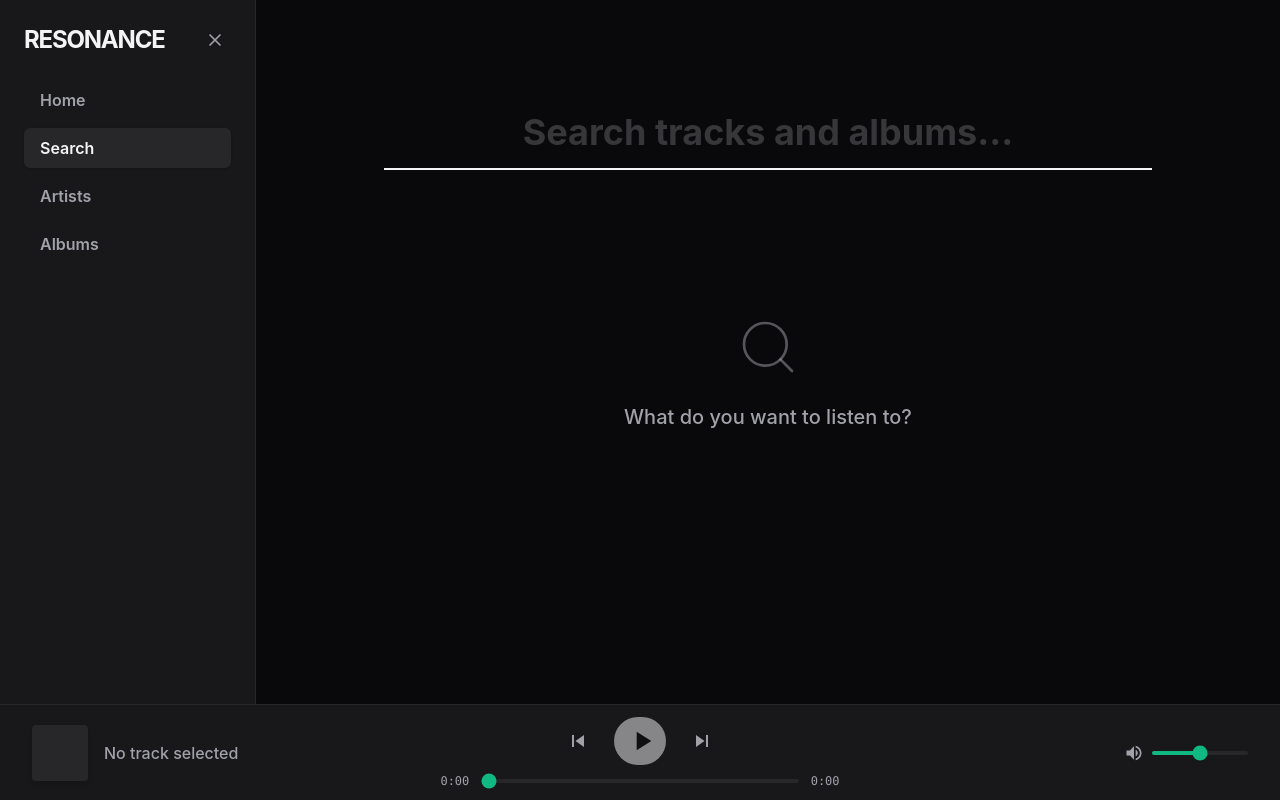
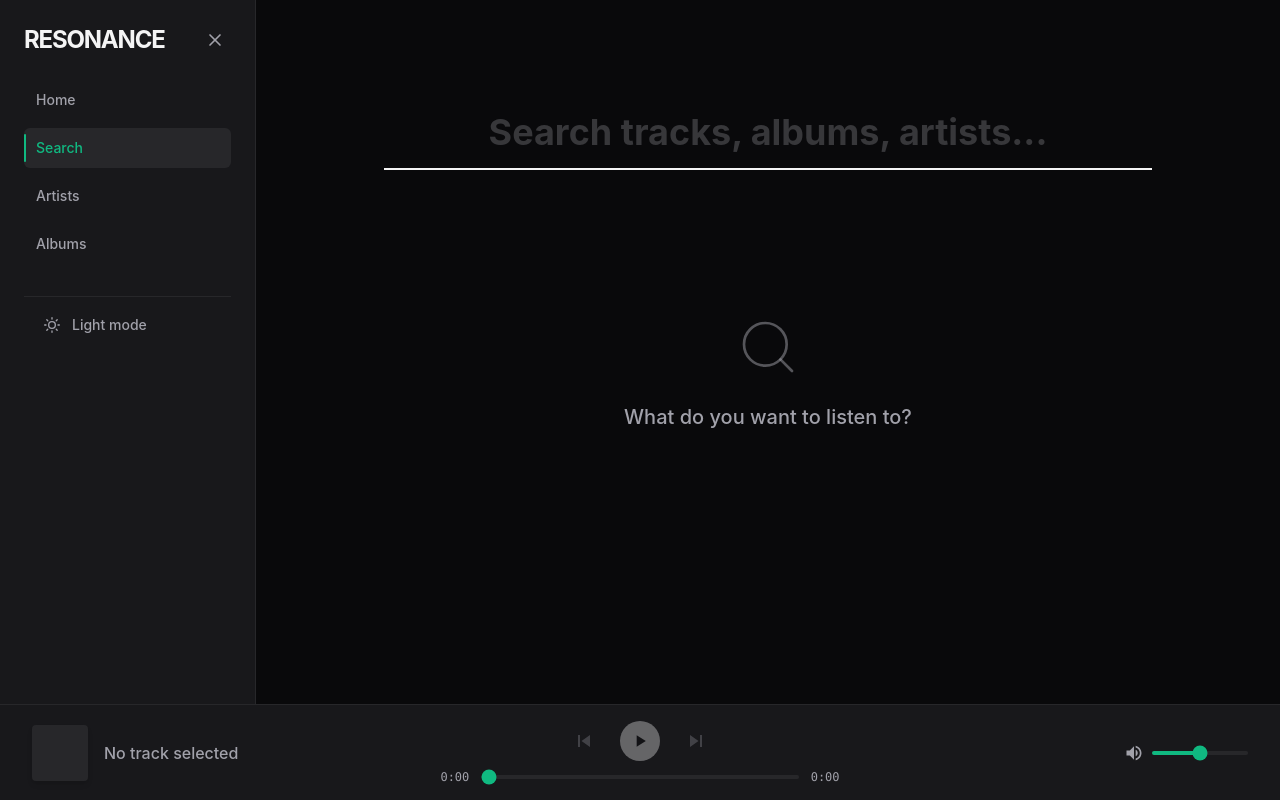
Before and after one commit to Vishwajit1610/Resonance, a React app in the folder frontend/: page /search in a window 1280 px wide. Built offline with nearby package versions, Linux system fonts and the light colour scheme; the HTML template or start-up script is replaced by a standard one.

Commit message:
feat(ui): implement theming and visual consistency improvements

```diff
--- a/frontend/src/App.jsx
+++ b/frontend/src/App.jsx
@@ -1,6 +1,7 @@
 import { useRef, useEffect } from 'react';
 import { BrowserRouter } from 'react-router-dom';
 import usePlayerStore from './store/usePlayerStore';
+import useTheme from './hooks/useTheme';
 
 // Layout Imports
 import Sidebar from './components/layout/Sidebar';
@@ -8,6 +9,8 @@ import PlayerBar from './components/layout/PlayerBar';
 import MainViewport from './components/layout/MainViewport';
 
 function App() {
+  useTheme();
+
   const audioRef = useRef(null);
   const currentTrack = usePlayerStore((state) => state.currentTrack);
   const isPlaying = usePlayerStore((state) => state.isPlaying);
--- a/frontend/src/components/layout/PlayerBar.jsx
+++ b/frontend/src/components/layout/PlayerBar.jsx
@@ -68,7 +68,7 @@ export default function PlayerBar() {
           <button
             onClick={playPrev}
             disabled={!currentTrack?.prev}
-            className="text-tx-muted hover:text-tx-main transition">
+            className="text-tx-muted hover:text-tx-main transition-colors duration-150 disabled:opacity-30 disabled:cursor-not-allowed">
             {/* Previous Icon */}
             <svg className="w-6 h-6" fill="currentColor" viewBox="0 0 24 24"><path d="M6 6h2v12H6zm3.5 6l8.5 6V6z"/></svg>
           </button>
@@ -76,19 +76,31 @@ export default function PlayerBar() {
           <button
             onClick={togglePlay}
             disabled={!currentTrack}
-            className="bg-tx-main text-background rounded-full p-2 hover:scale-105 disabled:opacity-50 transition"
+            className="w-10 h-10 flex items-center justify-center bg-tx-main text-background rounded-full hover:scale-105 disabled:opacity-35 disabled:cursor-not-allowed transition-transform duration-150"
           >
             {isPlaying ? (
-              <svg className="w-8 h-8 ml-0.5" fill="currentColor" viewBox="0 0 24 24"><path d="M6 19h4V5H6v14zm8-14v14h4V5h-4z"/></svg>
+              <svg
+                className="w-5 h-5"
+                fill="currentColor"
+                viewBox="0 0 24 24"
+              >
+                <path d="M6 19h4V5H6v14zm8-14v14h4V5h-4z" />
+              </svg>
             ) : (
-              <svg className="w-8 h-8 ml-1" fill="currentColor" viewBox="0 0 24 24"><path d="M8 5v14l11-7z"/></svg>
+              <svg
+                className="w-5 h-5"
+                fill="currentColor"
+                viewBox="0 0 24 24"
+              >
+                <path d="M8 5v14l11-7z" />
+              </svg>
             )}
           </button>
 
           <button
             onClick={playNext}
             disabled={!currentTrack?.next}
-            className="text-tx-muted hover:text-tx-main transition">
+            className="text-tx-muted hover:text-tx-main transition-colors duration-150 disabled:opacity-30 disabled:cursor-not-allowed">
             {/* Next Icon */}
             <svg className="w-6 h-6" fill="currentColor" viewBox="0 0 24 24"><path d="M6 18l8.5-6L6 6v12zM16 6v12h2V6h-2z"/></svg>
           </button>
--- a/frontend/src/components/layout/Sidebar.jsx
+++ b/frontend/src/components/layout/Sidebar.jsx
@@ -2,6 +2,23 @@
 
 import { Link, useLocation } from 'react-router-dom';
 import usePlayerStore from '../../store/usePlayerStore';
+import useTheme from '../../hooks/useTheme';
+
+const SunIcon = () => (
+  <svg width="16" height="16" viewBox="0 0 24 24" fill="none" stroke="currentColor" strokeWidth="2" strokeLinecap="round" strokeLinejoin="round">
+    <circle cx="12" cy="12" r="5"/>
+    <line x1="12" y1="1" x2="12" y2="3"/><line x1="12" y1="21" x2="12" y2="23"/>
+    <line x1="4.22" y1="4.22" x2="5.64" y2="5.64"/><line x1="18.36" y1="18.36" x2="19.78" y2="19.78"/>
+    <line x1="1" y1="12" x2="3" y2="12"/><line x1="21" y1="12" x2="23" y2="12"/>
+    <line x1="4.22" y1="19.78" x2="5.64" y2="18.36"/><line x1="18.36" y1="5.64" x2="19.78" y2="4.22"/>
+  </svg>
+);
+const MoonIcon = () => (
+  <svg width="16" height="16" viewBox="0 0 24 24" fill="none" stroke="currentColor" strokeWidth="2" strokeLinecap="round" strokeLinejoin="round">
+    <path d="M21 12.79A9 9 0 1 1 11.21 3 7 7 0 0 0 21 12.79z"/>
+  </svg>
+);
+
 
 export default function Sidebar() {
   const location = useLocation();
@@ -15,6 +32,8 @@ export default function Sidebar() {
     { name: 'Artists', path: '/artists'},
     { name: 'Albums', path: '/albums'}
   ];
+
+  const { theme, toggleTheme } = useTheme();
 
   return (
     <aside
@@ -49,18 +68,33 @@ export default function Sidebar() {
               key={link.name}
               to={link.path}
               className={`
-                px-4 py-2 rounded-md font-semibold transition-all duration-200
-                ${isActive
-                  ? 'bg-surface-hover text-tx-main shadow-sm'
-                  : 'text-tx-muted hover:text-tx-main hover:bg-surface-hover/50'
-                }
-              `}
+              flex items-center gap-3 px-3 py-2.5 rounded-md text-sm font-medium
+              transition-colors duration-150 relative
+              ${isActive
+                ? 'bg-surface-hover text-primary'
+                : 'text-tx-muted hover:text-tx-main hover:bg-surface-hover/50'
+              }
+            `}
             >
+              {isActive && (
+                <span className="absolute left-0 top-1.5 bottom-1.5 w-0.5 bg-primary rounded-full" />
+              )}
+
               {link.name}
             </Link>
           );
         })}
       </nav>
+
+      <div className="px-2 pb-5 pt-2 border-t border-border mt-2">
+        <button
+          onClick={toggleTheme}
+          className="w-full flex items-center gap-3 px-3 py-2.5 rounded-md text-sm font-medium text-tx-muted hover:text-tx-main hover:bg-surface-hover/50 transition-colors duration-150"
+        >
+          {theme === 'dark' ? <SunIcon /> : <MoonIcon />}
+          {theme === 'dark' ? 'Light mode' : 'Dark mode'}
+        </button>
+      </div>
     </aside>
   );
 }
--- a/frontend/src/components/ui/AlbumCard.jsx
+++ b/frontend/src/components/ui/AlbumCard.jsx
@@ -4,7 +4,7 @@ export default function AlbumCard({ album, onClick }) {
       onClick={onClick}
       className="min-w-[160px] max-w-[160px] snap-start group cursor-pointer flex flex-col gap-2"
     >
-      <div className="w-full aspect-square bg-surface-hover rounded-md overflow-hidden shadow-md">
+      <div className="w-full aspect-square bg-surface-hover rounded-lg overflow-hidden border border-border/50 flex items-center justify-center">
         <img
           src={`http://localhost:3000/api/art/${album.id}`}
           alt={album.title}
@@ -15,9 +15,7 @@ export default function AlbumCard({ album, onClick }) {
       </div>
       <div className="flex flex-col">
         <h3 className="text-tx-main font-bold text-sm truncate">{album.title}</h3>
-        <p className="text-xs text-tx-muted truncate">
-          Album
-        </p>
+        <p className="text-xs text-tx-muted truncate">{album.artists || 'Album'}</p>
       </div>
     </div>
   );
--- a/frontend/src/components/ui/ScrollRow.jsx
+++ b/frontend/src/components/ui/ScrollRow.jsx
@@ -1,6 +1,6 @@
 export default function ScrollRow({ children }) {
   return (
-    <div className="flex flex-row flex-nowrap overflow-x-auto gap-6 pb-4 snap-x">
+    <div className="flex flex-row flex-nowrap overflow-x-auto gap-5 pb-3 snap-x snap-mandatory pr-4 [scrollbar-width:none] [&::-webkit-scrollbar]:hidden">
       {children}
     </div>
   );
--- a/frontend/src/components/ui/TrackCard.jsx
+++ b/frontend/src/components/ui/TrackCard.jsx
@@ -4,7 +4,7 @@ export default function TrackCard({ track, onClick }) {
       onClick={onClick}
       className="min-w-[160px] max-w-[160px] snap-start group cursor-pointer flex flex-col gap-2"
     >
-      <div className="w-full aspect-square bg-surface-hover rounded-md overflow-hidden shadow-md">
+      <div className="w-full aspect-square bg-surface-hover rounded-lg overflow-hidden border border-border/50 flex items-center justify-center">
         <img
           src={`http://localhost:3000/api/art/${track.album_id}`}
           alt={track.title}
--- /dev/null
+++ b/frontend/src/hooks/useTheme.js
@@ -0,0 +1,23 @@
+import { useState, useEffect } from 'react';
+
+const STORAGE_KEY = 'resonance_theme';
+
+export default function useTheme() {
+  const [theme, setTheme] = useState(() => {
+    return localStorage.getItem(STORAGE_KEY) || 'dark';
+  });
+
+  useEffect(() => {
+    const html = document.documentElement;
+    if (theme === 'light') {
+      html.classList.add('light');
+    } else {
+      html.classList.remove('light');
+    }
+    localStorage.setItem(STORAGE_KEY, theme);
+  }, [theme]);
+
+  const toggleTheme = () => setTheme(prev => prev === 'dark' ? 'light' : 'dark');
+
+  return { theme, toggleTheme };
+}
--- a/frontend/src/index.css
+++ b/frontend/src/index.css
@@ -1,35 +1,44 @@
 @import "tailwindcss";
 
-/* 1. THE TAILWIND 4 THEME MAPPER */
 @theme {
-  --color-background: var(--bg-base);
-  --color-surface: var(--bg-surface);
+  --color-background:    var(--bg-base);
+  --color-surface:       var(--bg-surface);
   --color-surface-hover: var(--bg-surface-hover);
-
-  --color-primary: var(--brand-primary);
-
-  --color-border: var(--border-subtle);
-  --color-tx-main: var(--text-main);
-  --color-tx-muted: var(--text-muted);
+  --color-primary:       var(--brand-primary);
+  --color-primary-muted: var(--brand-primary-muted);
+  --color-border:        var(--border-subtle);
+  --color-tx-main:       var(--text-main);
+  --color-tx-muted:      var(--text-muted);
 }
 
-/* 2. THE SYSTEM VARIABLES (The Truth) */
 @layer base {
   :root {
-    /* Default Dark Theme (Resonance Base) */
-    --bg-base: #09090b;       /* Pure deep background */
-    --bg-surface: #18181b;    /* Slightly lighter for Sidebar/Player */
-    --bg-surface-hover: #27272a; /* For hovering over track rows */
+    /* Dark (default) */
+    --bg-base:              #09090b;
+    --bg-surface:           #18181b;
+    --bg-surface-hover:     #27272a;
+    --border-subtle:        #27272a;
+    --brand-primary:        #10b981;
+    --brand-primary-muted:  #10b98122;
+    --text-main:            #f4f4f5;
+    --text-muted:           #a1a1aa;
+  }
 
-    --border-subtle: #27272a;
-    --brand-primary: #10b981; /* The Accent (e.g., Emerald Green playing state) */
-
-    --text-main: #f4f4f5;     /* Pure white/gray for active text */
-    --text-muted: #a1a1aa;    /* Dimmed gray for secondary text/timestamps */
+  /* Light — toggled by adding .light to <html> */
+  html.light {
+    --bg-base:              #fafafa;
+    --bg-surface:           #ffffff;
+    --bg-surface-hover:     #f4f4f5;
+    --border-subtle:        #e4e4e7;
+    --brand-primary:        #059669;
+    --brand-primary-muted:  #05966922;
+    --text-main:            #18181b;
+    --text-muted:           #71717a;
   }
 
   body {
     background-color: var(--bg-base);
     color: var(--text-main);
+    -webkit-font-smoothing: antialiased;
   }
 }
--- a/frontend/src/views/Albums.jsx
+++ b/frontend/src/views/Albums.jsx
@@ -26,8 +26,9 @@ export default function Albums() {
   if (error) {
     return (
       <div className="p-8">
-        <h1 className="text-3xl text-red-500 font-bold mb-4">System Fault</h1>
-        <p className="text-tx-muted">{error}</p>
+        <div className="bg-surface border border-border rounded-lg p-6 max-w-md">
+          <p className="text-sm font-semibold text-tx-main mb-1">Failed to load</p> <p className="text-sm text-tx-muted">{error}</p>
+        </div>
       </div>
     );
   }
--- a/frontend/src/views/Search.jsx
+++ b/frontend/src/views/Search.jsx
@@ -54,7 +54,7 @@ export default function Search() {
       <div className="w-full flex justify-center mt-12 mb-16">
         <input
           type="text"
-          placeholder="Search tracks and albums..."
+          placeholder="Search tracks, albums, artists..."
           value={query}
           onChange={(e) => setQuery(e.target.value)}
           autoFocus
@@ -120,11 +120,10 @@ export default function Search() {
 
           {/* Null State: No results found */}
           {results.tracks.length === 0 && results.albums.length === 0 && (
-             <div className="w-full text-center text-tx-muted mt-12">
-               No results found for "{debouncedQuery}"
-             </div>
+             <p className="text-tx-muted text-sm">
+                Nothing matched <span className="text-tx-main font-medium">{debouncedQuery}</span>
+              </p>
           )}
-
         </div>
       )}
     </div>
```
Also changed, not shown: frontend/src/views/Artists.jsx (+4 -3 lines).
